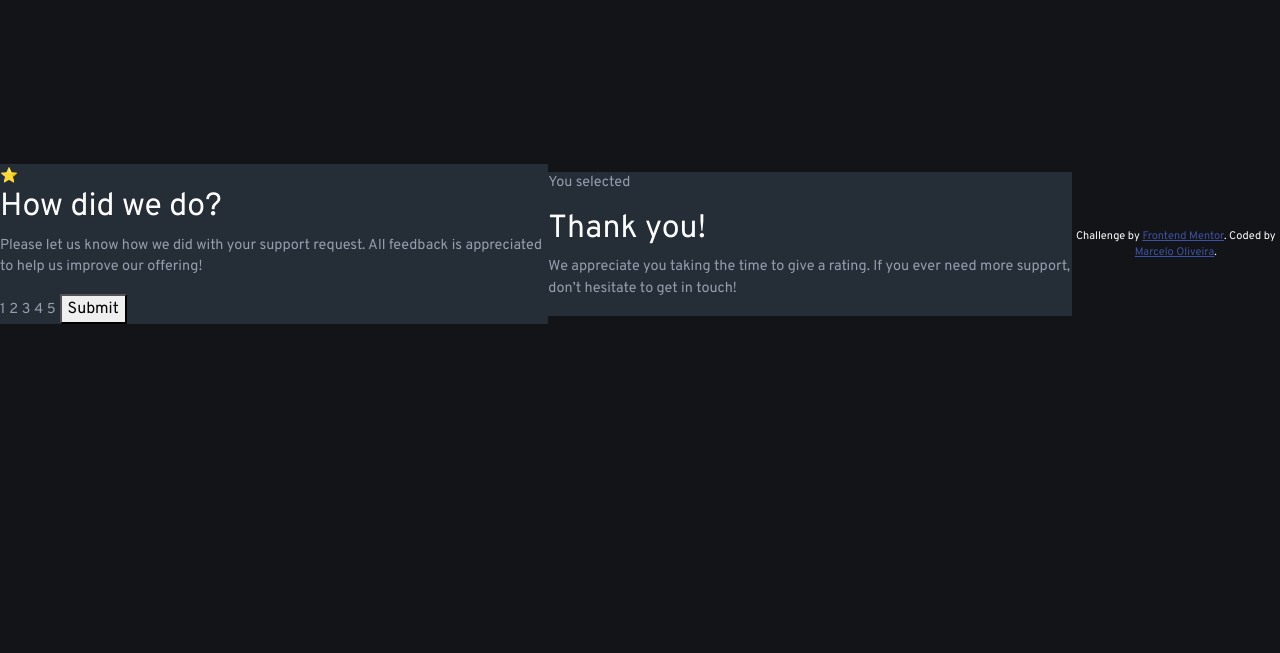
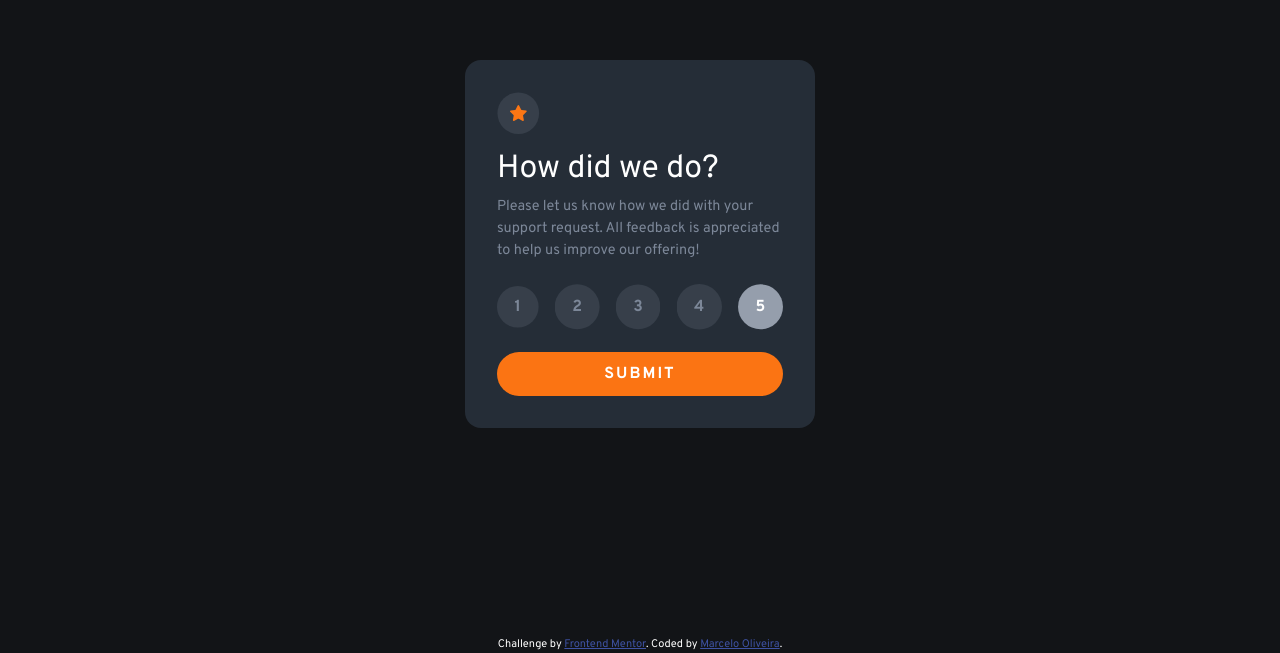
Before and after one commit to heiderick13/interactive-rating-component, a plain HTML site: page index.html in a window 1280 px wide. Shown: the part 148-801 px from the top of the page. Drawn offline with nearby package versions, Linux system fonts and the light colour scheme.

Commit message:
styling ok

```diff
--- a/index.html
+++ b/index.html
@@ -27,24 +27,43 @@
   </head>
 
   <body>
-    <div id="ratingState" class="cartao active">
-      <span>⭐</span>
+    <main>
+      <div id="rating-state" class="cartao">
+        <span id="star-icon"><img src="images/icon-star.svg" alt="" /></span>
         <h2>How did we do?</h2>
         <p>
-        Please let us know how we did with your support request. All feedback is
-        appreciated to help us improve our offering!
+          Please let us know how we did with your support request. All feedback
+          is appreciated to help us improve our offering!
         </p>
-      <span>1</span>
-      <span>2</span>
-      <span>3</span>
-      <span>4</span>
-      <span>5</span>
+        <div id="ratings">
+          <!-- <span id="rating1">1</span>
+          <span id="rating2">2</span>
+          <span id="rating3">3</span>
+          <span id="rating4">4</span>
+          <span id="rating5">5</span> -->
+          <input type="radio" name="ratings" id="um" value="1" />
+          <label for="um">1</label>
+          <input type="radio" name="ratings" id="dois" value="2" />
+          <label for="dois">2</label>
+          <input type="radio" name="ratings" id="tres" value="6" />
+          <label for="tres">3</label>
+          <input type="radio" name="ratings" id="quatro" value="4" />
+          <label for="quatro">4</label>
+          <input
+            type="radio"
+            name="ratings"
+            id="cinco"
+            value="5"
+            checked="checked"
+          />
+          <label for="cinco">5</label>
+        </div>
         <button id="btn">Submit</button>
       </div>
 
-    <div id="thankYouState" class="cartao">
-      <p id="rating">You selected</p>
-
+      <div id="thank-you-state" class="thank-you-card cartao hide">
+        <img src="images/illustration-thank-you.svg" alt="" width="55%" />
+        <p id="selected-rating">You selected</p>
         <h2>Thank you!</h2>
 
         <p>
@@ -52,7 +71,9 @@
           more support, don’t hesitate to get in touch!
         </p>
       </div>
+    </main>
 
+    <footer>
       <div class="attribution">
         Challenge by
         <a href="https://www.frontendmentor.io?ref=challenge" target="_blank"
@@ -63,5 +84,6 @@
           >Marcelo Oliveira</a
         >.
       </div>
+    </footer>
   </body>
 </html>
--- a/src/styles.css
+++ b/src/styles.css
@@ -5,10 +5,7 @@
   --medium-grey: hsl(216, 12%, 54%);
   --dark-blue: hsl(213, 19%, 18%);
   --very-dark-blue: hsl(216, 12%, 8%);
-}
-
-.invisible {
-  display: none;
+  --rounded-background: hsla(216, 12%, 54%, 0.2);
 }
 
 .attribution {
@@ -24,24 +21,117 @@ body {
   font-family: "Overpass", sans-serif;
   font-weight: 400;
   background: var(--very-dark-blue);
+  height: 98vh;
+  color: var(--white);
+  transition: 0.4s;
+}
+
+main {
+  height: 100%;
   display: flex;
   justify-content: center;
   align-items: center;
-  height: 98vh;
-  color: var(--white);
 }
 
-.bg-medium-grey {
-  background-color: var(--medium-grey);
+p {
+  color: var(--medium-grey);
+  font-weight: 400;
+  font-size: 0.9rem;
+}
+
+#star-icon {
+  background-color: var(--rounded-background);
+  display: flex;
+  align-self: start;
+  justify-content: center;
+  align-items: center;
+  padding: 0.8rem;
+  clip-path: circle();
+  margin-bottom: 1rem;
 }
 
 .cartao {
   background: var(--dark-blue);
+  display: flex;
+  flex-direction: column;
+  padding: 2rem;
+  max-width: 350px;
+  border-radius: 1rem;
 }
 
-span,
-p {
-  color: var(--light-grey);
-  font-weight: 400;
-  font-size: 0.9rem;
+.thank-you-card {
+  text-align: center;
+  display: flex;
+  flex-direction: column;
+  align-items: center;
 }
+
+.hide {
+  display: none;
+}
+
+#selected-rating {
+  background-color: var(--rounded-background);
+  color: var(--orange);
+  padding: 0.6rem 0.7rem 0.5rem;
+  border-radius: 2rem;
+  margin-top: 1.5rem;
+}
+
+#thank-you-state h2 {
+  padding: 0.7rem 0 0.5rem;
+}
+
+#ratings {
+  display: flex;
+  justify-content: space-between;
+  align-items: center;
+  margin-bottom: 1rem;
+}
+
+#ratings input[type="radio"] {
+  display: none;
+}
+
+#ratings label {
+  background-color: var(--rounded-background);
+  font-size: 1rem;
+  font-weight: 600;
+  color: var(--medium-grey);
+  padding: 1.1rem;
+  clip-path: circle();
+  transition: 0.1s;
+  cursor: pointer;
+}
+
+#ratings label:hover {
+  background-color: var(--orange);
+  color: var(--white);
+}
+
+#ratings label:active {
+  background-color: var(--light-grey);
+  color: var(--white);
+}
+
+#ratings input[type="radio"]:checked + label {
+  background-color: var(--light-grey);
+  color: var(--white);
+}
+
+#btn {
+  text-transform: uppercase;
+  border: none;
+  border-radius: 2rem;
+  padding: 0.6rem;
+  color: var(--white);
+  background-color: var(--orange);
+  letter-spacing: 2px;
+  font-weight: 700;
+  transition: 0.1s;
+}
+
+#btn:hover {
+  background-color: var(--white);
+  color: var(--orange);
+}
```
Lines whose indentation alone changed are shown as unchanged.
